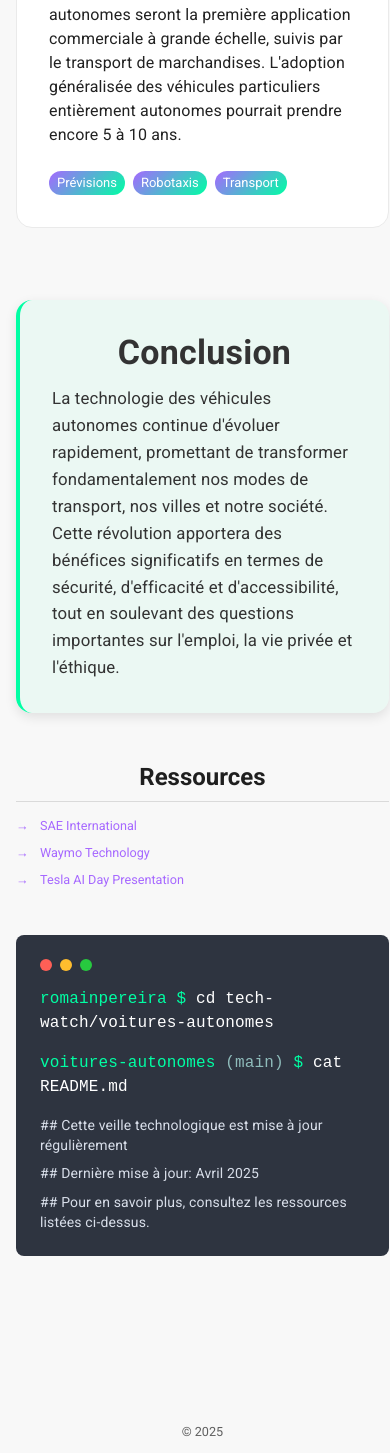
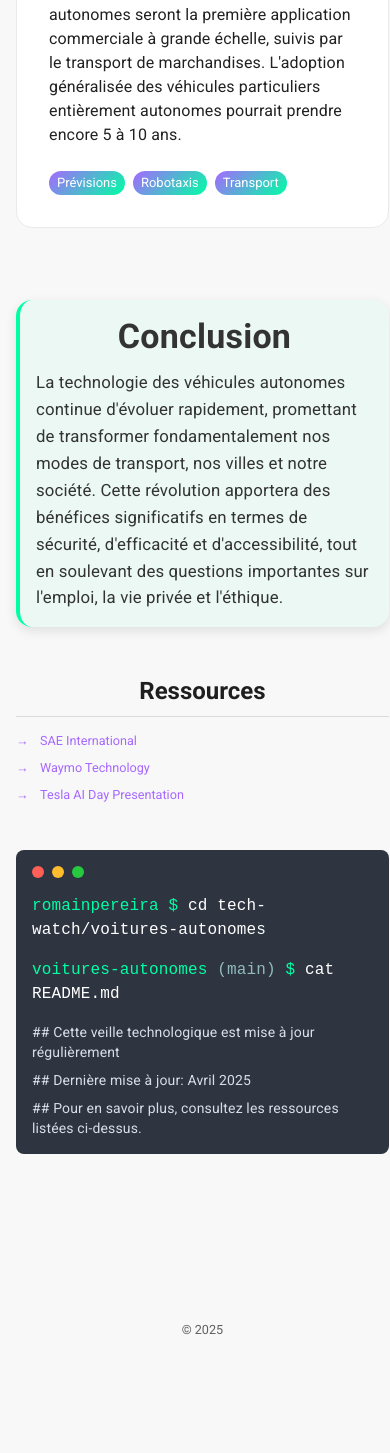
Before and after one commit to romainp12/portfolio, a React (Create React App) app: page /techwatch in a window 390 px wide. Shown: the part 3893-5346 px from the top of the page. After the commit the page ends 5254 px from the top, so only its background shows below. Built offline with nearby package versions, Linux system fonts and the light colour scheme; the HTML template or start-up script is replaced by a standard one.

Commit message:
Update Techwatch.module.scss

```diff
--- a/src/components/techwatch/Techwatch.module.scss
+++ b/src/components/techwatch/Techwatch.module.scss
@@ -24,9 +24,11 @@
 .sectionCard {
   border: 1px solid #eaeaea;
   margin-bottom: 2rem;
+  box-shadow: 0 4px 12px rgba(0,0,0,0.08);
 
   &:hover {
     border-color: rgb(0,255,164);
+    box-shadow: 0 8px 20px rgba(0,0,0,0.15);
   }
 }
 
@@ -104,4 +106,24 @@
   .header {
     margin-bottom: 3rem;
   }
+
+  .terminalSection {
+    padding: 1rem !important;
+  }
+
+  .conclusion {
+    padding: 1rem !important;
+  }
 }
+
+/* Pour mode sombre */
+@media (prefers-color-scheme: dark) {
+  .conclusion {
+    color: #f5f5f5 !important;
+    background-color: rgba(0, 255, 164, 0.15) !important;
+  }
+
+  .conclusion h2, .conclusion p {
+    color: #f5f5f5 !important;
+  }
+}
```
